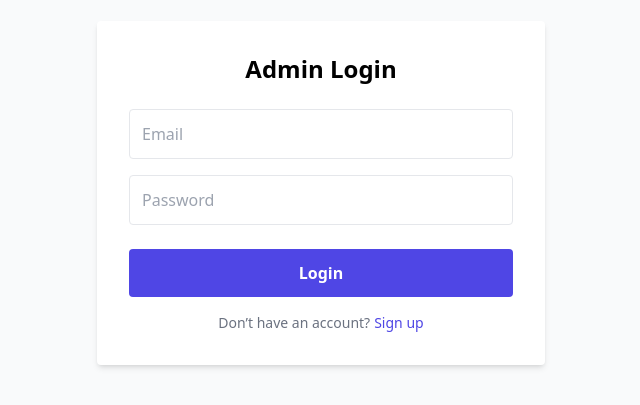
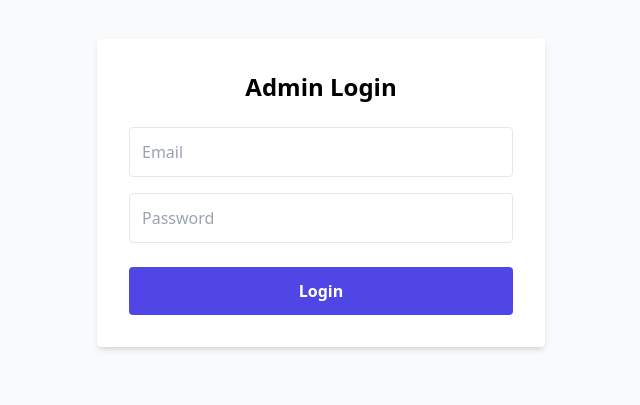
Before and after one commit to kailas1246/Ach-frontend, a React (Vite) app: page / in a window 1280 px wide. Shown: the part 223-628 px from the top of the page, without its empty margins (319-959 px from the left). Built offline with nearby package versions, Linux system fonts and the light colour scheme.

Commit message:
Update Login.jsx

```diff
--- a/src/Pages/Login.jsx
+++ b/src/Pages/Login.jsx
@@ -9,10 +9,6 @@ export default function Login() {
     const [password, setPassword] = useState('');
     const [error, setError] = useState('');
     const navigate = useNavigate();
-
-    const handleSignup = async () => {
-        navigate('/signup')
-    }
 
     const handleSubmit = async (e) => {
         e.preventDefault();
@@ -67,15 +63,6 @@ export default function Login() {
                 >
                     Login
                 </button>
-                <div className="mt-4 text-center text-sm text-gray-500">
-                    Don’t have an account?
-                    <button
-                        onClick={handleSignup}
-                        className="ml-1 text-indigo-600 hover:underline font-medium"
-                    >
-                        Sign up
-                    </button>
-                </div>
 
             </form>
         </div>
```
